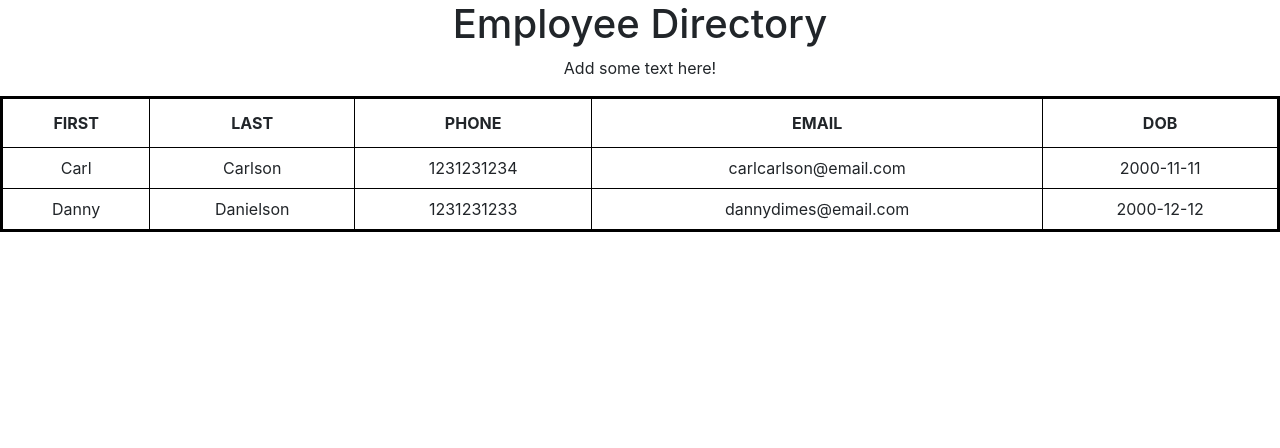
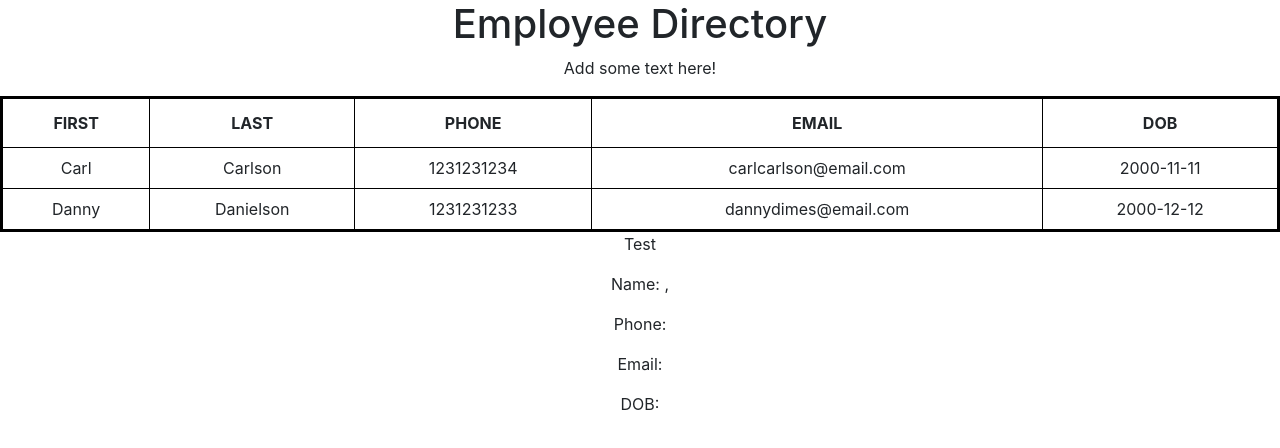
Before and after one commit to falbuna/User_Directory, a React (Create React App) app in the folder employeedirectory/: page / in a window 1280 px wide. Shown: the top 448 px of the page. Built offline with nearby package versions, Linux system fonts and the light colour scheme; no server answers.

Commit message:
Working on getting the axios call to work.

```diff
--- a/employeedirectory/package.json
+++ b/employeedirectory/package.json
@@ -6,6 +6,7 @@
     "@testing-library/jest-dom": "^5.11.5",
     "@testing-library/react": "^11.1.1",
     "@testing-library/user-event": "^12.2.0",
+    "axios": "^0.21.0",
     "bootstrap": "^4.5.3",
     "react": "^17.0.1",
     "react-bootstrap": "^1.4.0",
--- a/employeedirectory/src/App.js
+++ b/employeedirectory/src/App.js
@@ -1,8 +1,9 @@
-import React, { Component } from "react";
+import React from "react";
 import Title from "./components/Title";
 import Table from "./components/Table";
-import Wrapper from "./components/Wrapper";
-import users from "./users.json";
+import UserTable from "./components/UserTable";
+// import Wrapper from "./components/Wrapper";
+// import users from "./users.json";
 // import { render } from "react-dom";
 
 
@@ -13,6 +14,7 @@ function App() {
     <Title>Employee Directory</Title>
     <p> Add some text here! </p>
     <Table />
+    <UserTable />
     </div>
   );
 }
--- a/employeedirectory/src/components/Table/index.js
+++ b/employeedirectory/src/components/Table/index.js
@@ -1,6 +1,7 @@
 import React, { Component } from "react";
 import users from "../../users.json";
-import API from "../../utils/API";
+// import API from "../../utils/API";
+// import UserData from "../UserData";
 import "./style.css";
 
 class Table extends Component {
--- /dev/null
+++ b/employeedirectory/src/components/UserData/index.js
@@ -0,0 +1,14 @@
+import React from "react";
+
+function UserData(props){
+    return(
+    <div>
+    <p>Name: {props.last},{props.first}</p>
+    <p>Phone: {props.phone}</p>
+    <p>Email: {props.email}</p>
+    <p>DOB: {props.dob}</p>
+    </div>
+    )
+}
+
+export default UserData;
--- /dev/null
+++ b/employeedirectory/src/components/UserTable/index.js
@@ -0,0 +1,46 @@
+import React, { Component } from "react";
+import API from "../../utils/API"
+import UserData from "../UserData";
+
+class UserTable extends Component {
+    state = {
+        user: {},
+    };
+
+componentDidMount(){
+    this.loadUsers();
+}
+
+
+loadUsers = () => {
+    API.getUsers()
+        .then(res => {
+            this.setState({ user: res.data.results[0] })
+            console.log(res.data.results[0])
+            console.log(res.data.results[0].name.last)
+            console.log(res.data.results[0].name.first)
+            console.log(res.data.results[0].phone)
+            console.log(res.data.results[0].email)
+            console.log(res.data.results[0].dob.date)
+            console.log(res.data.results[0].picture.thumbnail)
+        })
+        .catch(err => console.log(err));
+};
+
+render(){
+    return (
+        <div>
+            <p>Test</p>
+            <UserData
+            last={this.state.user.phone}
+            // first={this.state.user.name.first}
+            phone={this.state.user.phone}
+            email={this.state.user.email}
+            // dob={this.state.user.dob.date}
+            />
+        </div>
+    )
+}
+}
+
+export default UserTable;
--- a/employeedirectory/src/utils/API.js
+++ b/employeedirectory/src/utils/API.js
@@ -1,7 +1,7 @@
 import axios from "axios";
 
 export default {
-    users: function(){
-        return axios.get("https://randomuser.me/api/?results=20&inc=picture,name,phone,email,dob&nat=us&noinfo")
+    getUsers: function(){
+        return axios.get("https://randomuser.me/api/?results=1&inc=picture,name,phone,email,dob&nat=us&noinfo")
     }
 }
```
Also changed, not shown: 1 other file (tests, documents, lock files or other folders).
